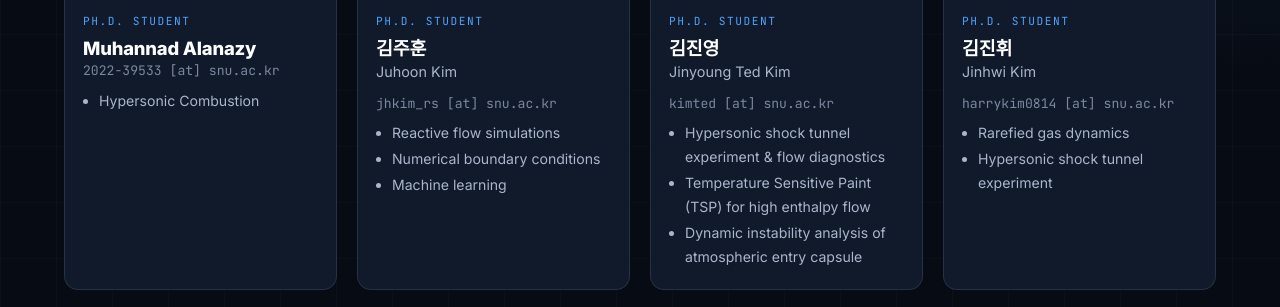
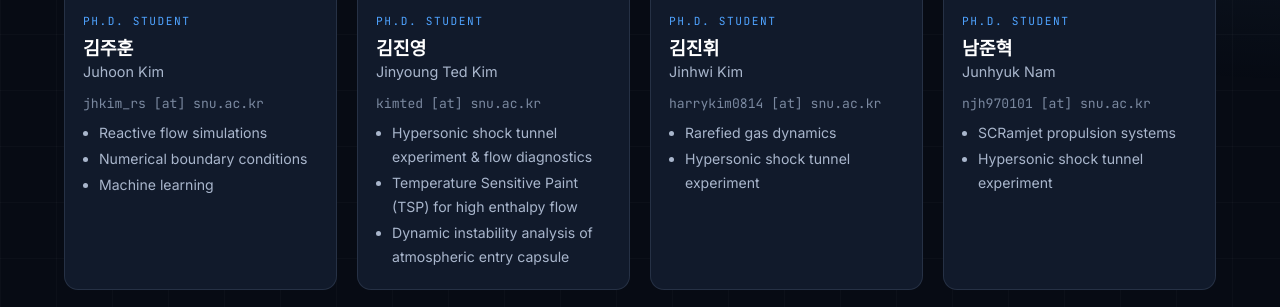
Before and after one commit to aerospace-propulsion/apl-site-github, a Jekyll site: the page built from pages/member/phd.md, in a window 1280 px wide and 900 px high, scrolled down 384 px, cut to the strip 246-553 px from the top of the window. Built offline with Jekyll 4.4.1, drawn with Linux system fonts in a browser that asks for light colours.

Commit message:
Remove Muhannad Alanazy from members

```diff
--- a/_data/members.yml
+++ b/_data/members.yml
@@ -19,12 +19,6 @@ staff:
   - E-field / Plasma-assisted combustion
   - Flames and detonation dynamics
 phd:
-- name: Muhannad Alanazy
-  role: Ph.D. Student
-  email: 2022-39533 [at] snu.ac.kr
-  photo: /assets/img/uploads/2023/11/8.-무하나드_박사과정-e1725781604879.jpg
-  topics:
-  - Hypersonic Combustion
 - name: 김주훈
   name_en: Juhoon Kim
   role: Ph.D. Student
```
